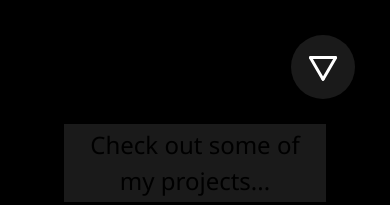
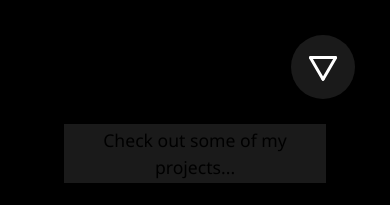
Before and after one commit to vucinatim/personal_portfolio, a website: page dist/code_old.html in a window 390 px wide. Shown: the top 205 px of the page. Drawn offline with Linux system fonts and the light colour scheme; a web font is replaced by a local one.

Commit message:
changed responsivenes on small screens

```diff
--- a/scss/_mobile.scss
+++ b/scss/_mobile.scss
@@ -125,7 +125,7 @@
 
     &.sm-heading {
       margin-bottom: 1.5rem;
-      font-size: 1.5rem;
+      font-size: 1.1rem;
     }
   }
   main#home h1 {
--- a/scss/main.scss
+++ b/scss/main.scss
@@ -34,10 +34,6 @@ body {
     &.blur {
       @include better-blur(20);
     }
-  }
-
-  p {
-    //text-align: justify;
   }
 }
 
```
Also changed, not shown: dist/css/main.css.
